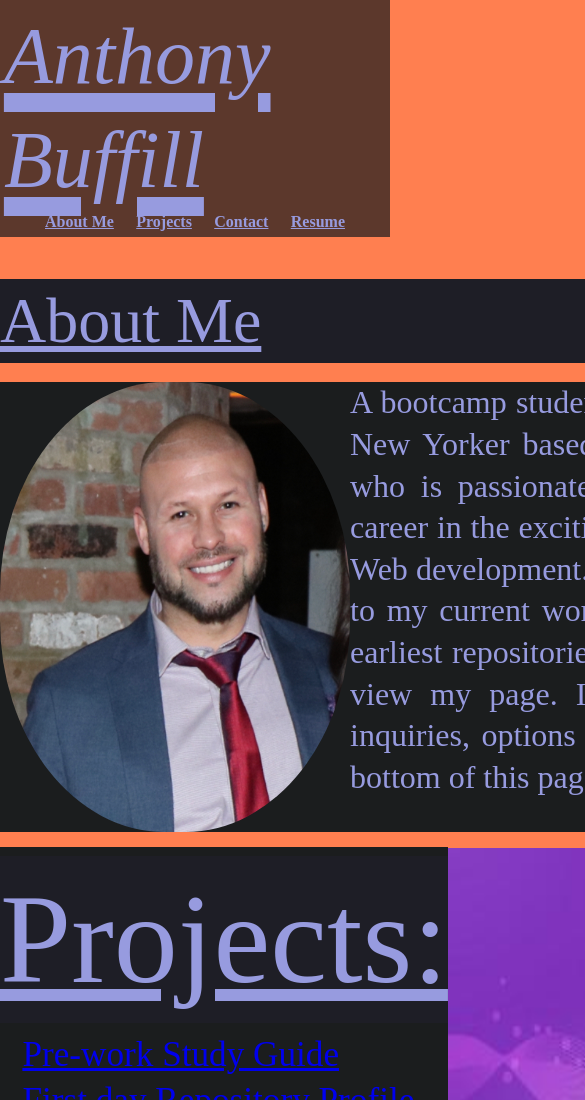
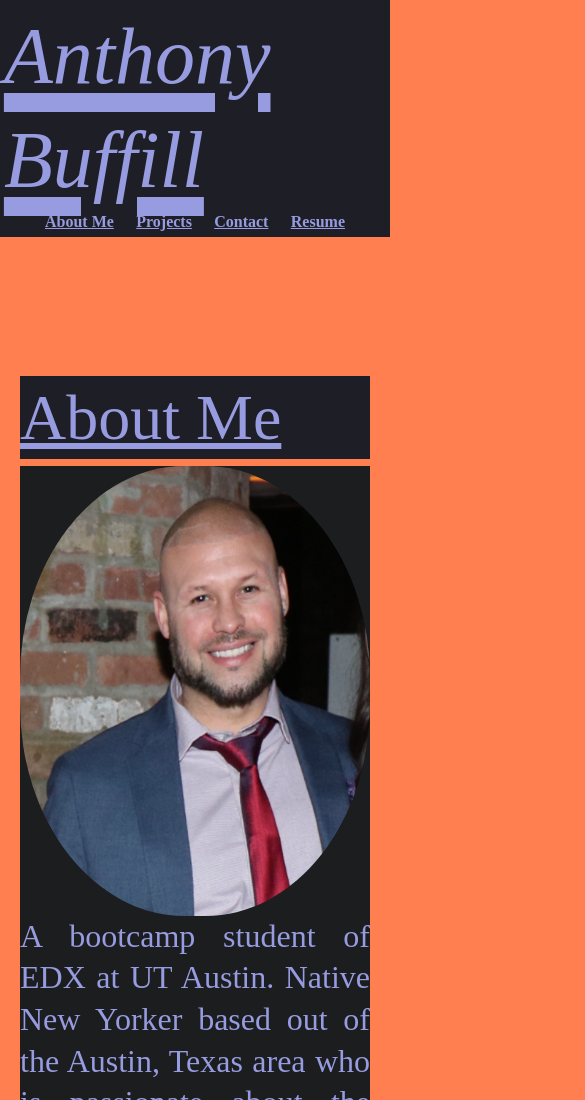
Before and after one commit to AnthonyBuffill/week2-challenge, a plain HTML site: page index.html in a window 390 px wide. Shown: the top 1100 px of the page, 585 px wide, since content can reach past the window. Drawn offline with Linux system fonts and the light colour scheme.

Commit message:
updated README

```diff
--- a/assets/style.css
+++ b/assets/style.css
@@ -104,11 +104,10 @@ div img {
 }
 
 .work {
- float: left;
+  float: left;
   max-width: 75%;
-  background-color:  #1b1d1e;
+  background-color:#1b1d1e;
   color: #979bdf;
-  margin-padding-left: 30px;
   font-size: 200%;
 }
 
@@ -144,22 +143,37 @@ footer {
   font-size: 24px;
 }
 
+
+main {
+  max-width: 1200px;
+}
+
+@media screen and (max-width: 986px) {
+  main {
+    flex-direction: column;
+    size-adjust: auto;
+  }
+}
+
+
+
 @media screen and (max-width: 768px) {
   header {
     flex-direction: column;
+    background: #1e1e26;
   }
+}
 
 @media screen and (max-width: 576px) {
     main {
-      flex-direction: column;
+      display: flex;
+      flex-direction:column;
       align-items: center;
+      margin: 30%;
     }
-  }
 
-    main {
-    max-width: 1200px;
-  }
     footer {
       min-width: 100;
       justify-content: center;
     }
+  }
```
Also changed, not shown: 1 other file.
